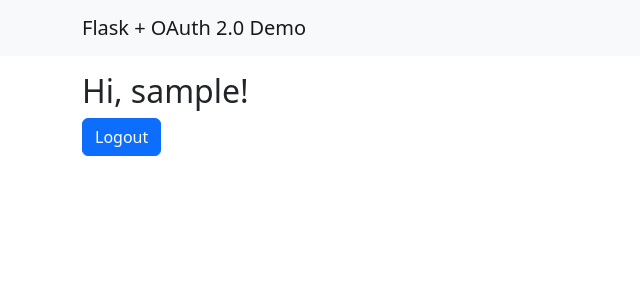
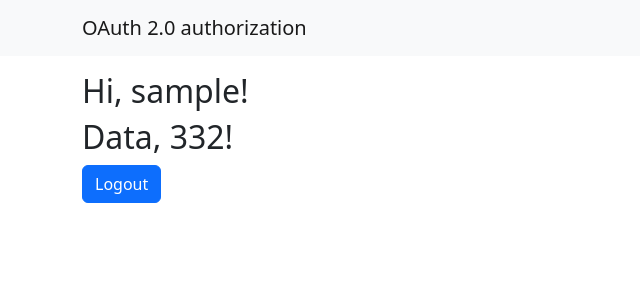
Before and after one commit to iga-marty/Emphasoft_test_task, a Flask app: page / in a window 1280 px wide. Shown: the top 300 px of the page, without its empty margins (0-640 px from the left). Run offline with Flask 3, Linux system fonts and the light colour scheme; the visitor is signed in with stand-in values (Sample User, id 1).

Commit message:
added passed_value to render

```diff
--- a/app.py
+++ b/app.py
@@ -51,7 +51,7 @@ def load_user(id):
 
 @app.route('/')
 def index():
-    return render_template('index.html')
+    return render_template('index.html', passed=str(app.config.get('PASSED_VALUE')))
 
 
 @app.route('/logout')
@@ -152,11 +152,6 @@ with app.app_context():
     db.create_all()
 
 
-# @app.route('/home')
-# def home_page():
-#     return str(app.config.get('PASSED_VALUE'))
-
-
 def passed_value_fabrication():
     value = randint(1, 999)
     app.config['PASSED_VALUE'] = value
@@ -165,6 +160,7 @@ def passed_value_fabrication():
 if __name__ == '__main__':
     app.run(debug=False, host='0.0.0.0')
 
+
 passed_value_fabrication()
 
 scheduler = APScheduler()
--- a/templates/index.html
+++ b/templates/index.html
@@ -6,7 +6,7 @@
   <body>
     <nav class="navbar navbar-expand-lg bg-light">
       <div class="container">
-        <a class="navbar-brand" href="#">Flask + OAuth 2.0 Demo</a>
+        <a class="navbar-brand" href="#">OAuth 2.0 authorization</a>
       </div>
     </nav>
     <div class="container mt-3">
@@ -21,6 +21,7 @@
       {% endwith %}
       {% if current_user.is_authenticated %}
         <h2>Hi, {{ current_user.username }}!</h2>
+        <h2>Data, {{ passed }}!</h2>
         <p>
           <a class="btn btn-primary" href="{{ url_for('logout') }}">Logout</a>
         </p>
```
